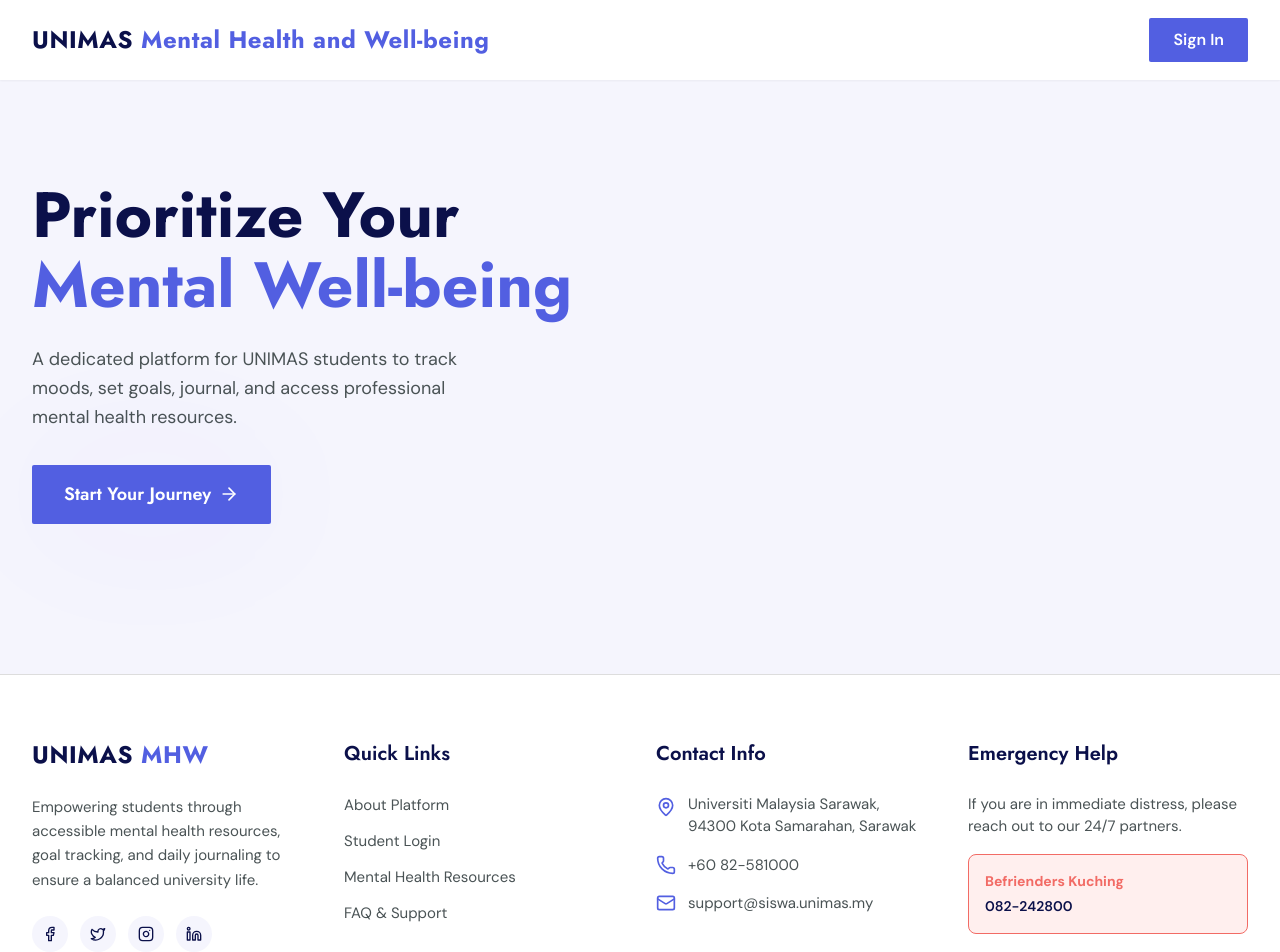
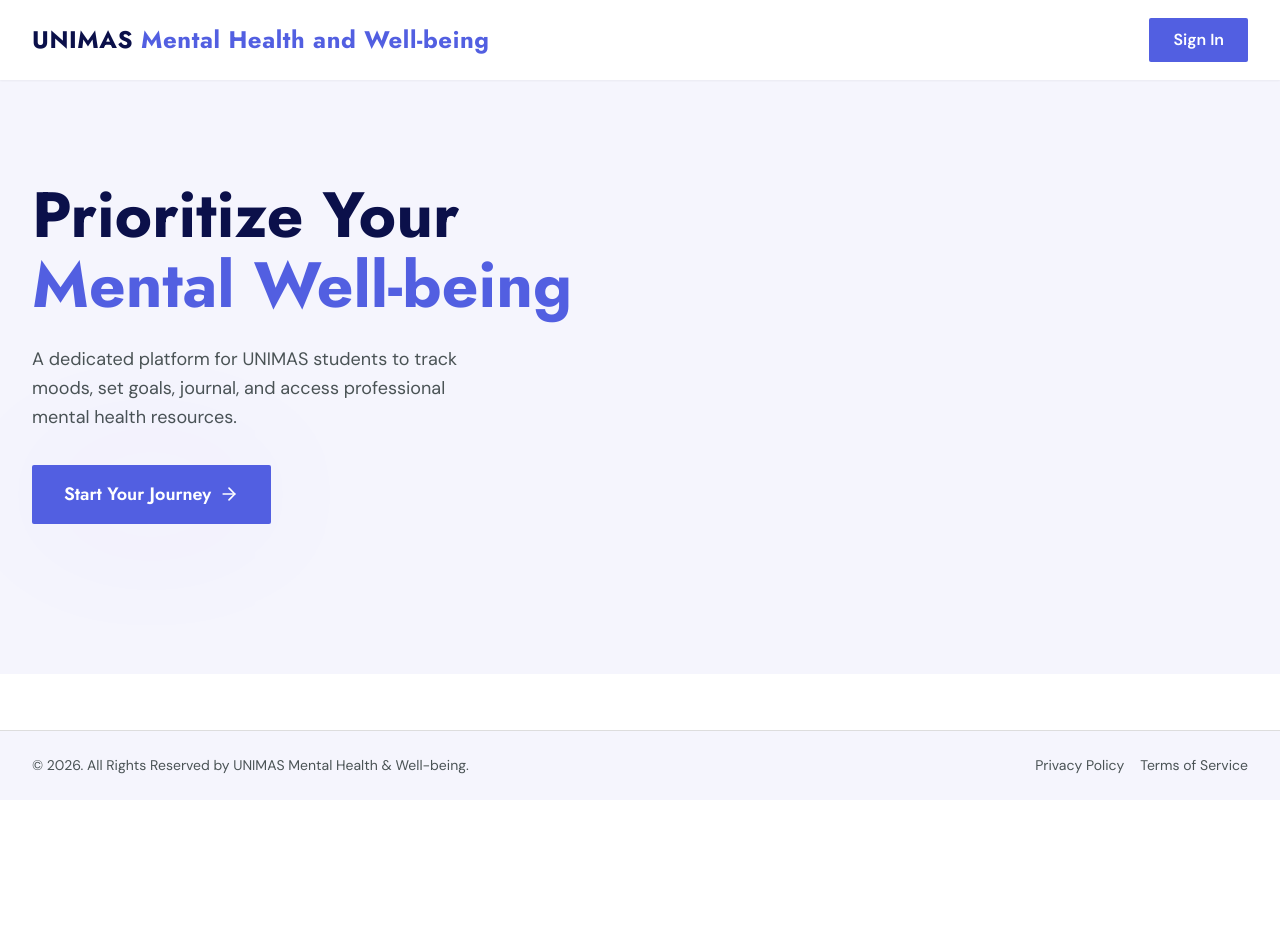
Before and after one commit to freeway6817/client, a React (Vite) app: page /landing in a window 1280 px wide. Shown: the top 952 px of the page. After the commit the page ends 800 px from the top, so only its background shows below. Built offline with nearby package versions, Linux system fonts and the light colour scheme; no server answers.

Commit message:
Remove large part of footer

```diff
--- a/src/components/Footer.jsx
+++ b/src/components/Footer.jsx
@@ -1,210 +1,241 @@
-import { MapPin, Phone, Mail } from "lucide-react";
+// import { MapPin, Phone, Mail } from "lucide-react";
+// import { Link } from "react-router-dom";
+
+// export default function Footer({ compact = false }) {
+//   return (
+//     <footer className="bg-white mt-auto w-full">
+//       {/* Only show the large footer content if compact is FALSE */}
+//       {!compact && (
+//         <div className="border-t border-theme-border pt-16">
+//           <div className="max-w-7xl mx-auto px-4 sm:px-8 pb-12">
+//             <div className="grid grid-cols-1 md:grid-cols-2 lg:grid-cols-4 gap-8">
+//               {/* Column 1: About */}
+//               <div>
+//                 <div className="mb-6">
+//                   <span className="font-heading text-2xl font-bold text-theme-dark tracking-wide">
+//                     UNIMAS <span className="text-theme-blue">MHW</span>
+//                   </span>
+//                 </div>
+//                 <p className="text-[15px] text-theme-body mb-6 leading-relaxed">
+//                   Empowering students through accessible mental health
+//                   resources, goal tracking, and daily journaling to ensure a
+//                   balanced university life.
+//                 </p>
+//                 <div className="flex gap-3">
+//                   <a
+//                     href="#"
+//                     className="w-9 h-9 rounded-full bg-theme-light flex items-center justify-center text-theme-dark hover:bg-theme-blue hover:text-white transition-colors"
+//                   >
+//                     <svg
+//                       xmlns="http://www.w3.org/2000/svg"
+//                       width="16"
+//                       height="16"
+//                       viewBox="0 0 24 24"
+//                       fill="none"
+//                       stroke="currentColor"
+//                       strokeWidth="2"
+//                       strokeLinecap="round"
+//                       strokeLinejoin="round"
+//                     >
+//                       <path d="M18 2h-3a5 5 0 0 0-5 5v3H7v4h3v8h4v-8h3l1-4h-4V7a1 1 0 0 1 1-1h3z"></path>
+//                     </svg>
+//                   </a>
+//                   <a
+//                     href="#"
+//                     className="w-9 h-9 rounded-full bg-theme-light flex items-center justify-center text-theme-dark hover:bg-theme-blue hover:text-white transition-colors"
+//                   >
+//                     <svg
+//                       xmlns="http://www.w3.org/2000/svg"
+//                       width="16"
+//                       height="16"
+//                       viewBox="0 0 24 24"
+//                       fill="none"
+//                       stroke="currentColor"
+//                       strokeWidth="2"
+//                       strokeLinecap="round"
+//                       strokeLinejoin="round"
+//                     >
+//                       <path d="M22 4s-.7 2.1-2 3.4c1.6 10-9.4 17.3-18 11.6 2.2.1 4.4-.6 6-2C3 15.5.5 9.6 3 5c2.2 2.6 5.6 4.1 9 4-.9-4.2 4-6.6 7-3.8 1.1 0 3-1.2 3-1.2z"></path>
+//                     </svg>
+//                   </a>
+//                   <a
+//                     href="#"
+//                     className="w-9 h-9 rounded-full bg-theme-light flex items-center justify-center text-theme-dark hover:bg-theme-blue hover:text-white transition-colors"
+//                   >
+//                     <svg
+//                       xmlns="http://www.w3.org/2000/svg"
+//                       width="16"
+//                       height="16"
+//                       viewBox="0 0 24 24"
+//                       fill="none"
+//                       stroke="currentColor"
+//                       strokeWidth="2"
+//                       strokeLinecap="round"
+//                       strokeLinejoin="round"
+//                     >
+//                       <rect
+//                         x="2"
+//                         y="2"
+//                         width="20"
+//                         height="20"
+//                         rx="5"
+//                         ry="5"
+//                       ></rect>
+//                       <path d="M16 11.37A4 4 0 1 1 12.63 8 4 4 0 0 1 16 11.37z"></path>
+//                       <line x1="17.5" y1="6.5" x2="17.51" y2="6.5"></line>
+//                     </svg>
+//                   </a>
+//                   <a
+//                     href="#"
+//                     className="w-9 h-9 rounded-full bg-theme-light flex items-center justify-center text-theme-dark hover:bg-theme-blue hover:text-white transition-colors"
+//                   >
+//                     <svg
+//                       xmlns="http://www.w3.org/2000/svg"
+//                       width="16"
+//                       height="16"
+//                       viewBox="0 0 24 24"
+//                       fill="none"
+//                       stroke="currentColor"
+//                       strokeWidth="2"
+//                       strokeLinecap="round"
+//                       strokeLinejoin="round"
+//                     >
+//                       <path d="M16 8a6 6 0 0 1 6 6v7h-4v-7a2 2 0 0 0-2-2 2 2 0 0 0-2 2v7h-4v-7a6 6 0 0 1 6-6z"></path>
+//                       <rect x="2" y="9" width="4" height="12"></rect>
+//                       <circle cx="4" cy="4" r="2"></circle>
+//                     </svg>
+//                   </a>
+//                 </div>
+//               </div>
+
+//               {/* Column 2: Quick Links */}
+//               <div>
+//                 <h4 className="font-heading text-[20px] font-semibold text-theme-dark mb-6">
+//                   Quick Links
+//                 </h4>
+//                 <ul className="flex flex-col gap-3 list-none p-0">
+//                   <li>
+//                     <Link
+//                       to="/about"
+//                       className="text-[15px] text-theme-body hover:text-theme-blue transition-colors no-underline"
+//                     >
+//                       About Platform
+//                     </Link>
+//                   </li>
+//                   <li>
+//                     <Link
+//                       to="/login"
+//                       className="text-[15px] text-theme-body hover:text-theme-blue transition-colors no-underline"
+//                     >
+//                       Student Login
+//                     </Link>
+//                   </li>
+//                   <li>
+//                     <Link
+//                       to="/resources"
+//                       className="text-[15px] text-theme-body hover:text-theme-blue transition-colors no-underline"
+//                     >
+//                       Mental Health Resources
+//                     </Link>
+//                   </li>
+//                   <li>
+//                     <Link
+//                       to="/faq"
+//                       className="text-[15px] text-theme-body hover:text-theme-blue transition-colors no-underline"
+//                     >
+//                       FAQ & Support
+//                     </Link>
+//                   </li>
+//                 </ul>
+//               </div>
+
+//               {/* Column 3: Contact Info */}
+//               <div>
+//                 <h4 className="font-heading text-[20px] font-semibold text-theme-dark mb-6">
+//                   Contact Info
+//                 </h4>
+//                 <div className="flex flex-col gap-4">
+//                   <div className="flex items-start gap-3">
+//                     <MapPin
+//                       size={20}
+//                       className="text-theme-blue flex-shrink-0 mt-1"
+//                     />
+//                     <p className="text-[15px] text-theme-body">
+//                       Universiti Malaysia Sarawak, <br /> 94300 Kota Samarahan,
+//                       Sarawak
+//                     </p>
+//                   </div>
+//                   <div className="flex items-center gap-3">
+//                     <Phone
+//                       size={20}
+//                       className="text-theme-blue flex-shrink-0"
+//                     />
+//                     <p className="text-[15px] text-theme-body">+60 82-581000</p>
+//                   </div>
+//                   <div className="flex items-center gap-3">
+//                     <Mail size={20} className="text-theme-blue flex-shrink-0" />
+//                     <p className="text-[15px] text-theme-body">
+//                       support@siswa.unimas.my
+//                     </p>
+//                   </div>
+//                 </div>
+//               </div>
+
+//               {/* Column 4: Emergency Contacts */}
+//               <div>
+//                 <h4 className="font-heading text-[20px] font-semibold text-theme-dark mb-6">
+//                   Emergency Help
+//                 </h4>
+//                 <p className="text-[15px] text-theme-body mb-4">
+//                   If you are in immediate distress, please reach out to our 24/7
+//                   partners.
+//                 </p>
+//                 <div className="bg-[#FFEFEE] border border-theme-red rounded-lg p-4">
+//                   <h5 className="text-[14px] font-bold text-theme-red mb-1">
+//                     Befrienders Kuching
+//                   </h5>
+//                   <p className="text-[14px] font-semibold text-theme-dark">
+//                     082-242800
+//                   </p>
+//                 </div>
+//               </div>
+//             </div>
+//           </div>
+//         </div>
+//       )}
+
+//       {/* Copyright Bar (ALWAYS VISIBLE) */}
+//       <div className="bg-theme-light py-6 border-t border-theme-border">
+//         <div className="max-w-7xl mx-auto px-4 sm:px-8 flex flex-col md:flex-row items-center justify-between">
+//           <p className="text-[14px] text-theme-body">
+//             © 2026. All Rights Reserved by UNIMAS Mental Health & Well-being.
+//           </p>
+//           <div className="flex gap-4 mt-2 md:mt-0">
+//             <a
+//               href="#"
+//               className="text-[14px] text-theme-body hover:text-theme-blue transition-colors"
+//             >
+//               Privacy Policy
+//             </a>
+//             <a
+//               href="#"
+//               className="text-[14px] text-theme-body hover:text-theme-blue transition-colors"
+//             >
+//               Terms of Service
+//             </a>
+//           </div>
+//         </div>
+//       </div>
+//     </footer>
+//   );
+// }
+
 import { Link } from "react-router-dom";
 
-export default function Footer({ compact = false }) {
+export default function Footer() {
   return (
     <footer className="bg-white mt-auto w-full">
-      {/* Only show the large footer content if compact is FALSE */}
-      {!compact && (
-        <div className="border-t border-theme-border pt-16">
-          <div className="max-w-7xl mx-auto px-4 sm:px-8 pb-12">
-            <div className="grid grid-cols-1 md:grid-cols-2 lg:grid-cols-4 gap-8">
-              {/* Column 1: About */}
-              <div>
-                <div className="mb-6">
-                  <span className="font-heading text-2xl font-bold text-theme-dark tracking-wide">
-                    UNIMAS <span className="text-theme-blue">MHW</span>
-                  </span>
-                </div>
-                <p className="text-[15px] text-theme-body mb-6 leading-relaxed">
-                  Empowering students through accessible mental health
-                  resources, goal tracking, and daily journaling to ensure a
-                  balanced university life.
-                </p>
-                <div className="flex gap-3">
-                  <a
-                    href="#"
-                    className="w-9 h-9 rounded-full bg-theme-light flex items-center justify-center text-theme-dark hover:bg-theme-blue hover:text-white transition-colors"
-                  >
-                    <svg
-                      xmlns="http://www.w3.org/2000/svg"
-                      width="16"
-                      height="16"
-                      viewBox="0 0 24 24"
-                      fill="none"
-                      stroke="currentColor"
-                      strokeWidth="2"
-                      strokeLinecap="round"
-                      strokeLinejoin="round"
-                    >
-                      <path d="M18 2h-3a5 5 0 0 0-5 5v3H7v4h3v8h4v-8h3l1-4h-4V7a1 1 0 0 1 1-1h3z"></path>
-                    </svg>
-                  </a>
-                  <a
-                    href="#"
-                    className="w-9 h-9 rounded-full bg-theme-light flex items-center justify-center text-theme-dark hover:bg-theme-blue hover:text-white transition-colors"
-                  >
-                    <svg
-                      xmlns="http://www.w3.org/2000/svg"
-                      width="16"
-                      height="16"
-                      viewBox="0 0 24 24"
-                      fill="none"
-                      stroke="currentColor"
-                      strokeWidth="2"
-                      strokeLinecap="round"
-                      strokeLinejoin="round"
-                    >
-                      <path d="M22 4s-.7 2.1-2 3.4c1.6 10-9.4 17.3-18 11.6 2.2.1 4.4-.6 6-2C3 15.5.5 9.6 3 5c2.2 2.6 5.6 4.1 9 4-.9-4.2 4-6.6 7-3.8 1.1 0 3-1.2 3-1.2z"></path>
-                    </svg>
-                  </a>
-                  <a
-                    href="#"
-                    className="w-9 h-9 rounded-full bg-theme-light flex items-center justify-center text-theme-dark hover:bg-theme-blue hover:text-white transition-colors"
-                  >
-                    <svg
-                      xmlns="http://www.w3.org/2000/svg"
-                      width="16"
-                      height="16"
-                      viewBox="0 0 24 24"
-                      fill="none"
-                      stroke="currentColor"
-                      strokeWidth="2"
-                      strokeLinecap="round"
-                      strokeLinejoin="round"
-                    >
-                      <rect
-                        x="2"
-                        y="2"
-                        width="20"
-                        height="20"
-                        rx="5"
-                        ry="5"
-                      ></rect>
-                      <path d="M16 11.37A4 4 0 1 1 12.63 8 4 4 0 0 1 16 11.37z"></path>
-                      <line x1="17.5" y1="6.5" x2="17.51" y2="6.5"></line>
-                    </svg>
-                  </a>
-                  <a
-                    href="#"
-                    className="w-9 h-9 rounded-full bg-theme-light flex items-center justify-center text-theme-dark hover:bg-theme-blue hover:text-white transition-colors"
-                  >
-                    <svg
-                      xmlns="http://www.w3.org/2000/svg"
-                      width="16"
-                      height="16"
-                      viewBox="0 0 24 24"
-                      fill="none"
-                      stroke="currentColor"
-                      strokeWidth="2"
-                      strokeLinecap="round"
-                      strokeLinejoin="round"
-                    >
-                      <path d="M16 8a6 6 0 0 1 6 6v7h-4v-7a2 2 0 0 0-2-2 2 2 0 0 0-2 2v7h-4v-7a6 6 0 0 1 6-6z"></path>
-                      <rect x="2" y="9" width="4" height="12"></rect>
-                      <circle cx="4" cy="4" r="2"></circle>
-                    </svg>
-                  </a>
-                </div>
-              </div>
-
-              {/* Column 2: Quick Links */}
-              <div>
-                <h4 className="font-heading text-[20px] font-semibold text-theme-dark mb-6">
-                  Quick Links
-                </h4>
-                <ul className="flex flex-col gap-3 list-none p-0">
-                  <li>
-                    <Link
-                      to="/about"
-                      className="text-[15px] text-theme-body hover:text-theme-blue transition-colors no-underline"
-                    >
-                      About Platform
-                    </Link>
-                  </li>
-                  <li>
-                    <Link
-                      to="/login"
-                      className="text-[15px] text-theme-body hover:text-theme-blue transition-colors no-underline"
-                    >
-                      Student Login
-                    </Link>
-                  </li>
-                  <li>
-                    <Link
-                      to="/resources"
-                      className="text-[15px] text-theme-body hover:text-theme-blue transition-colors no-underline"
-                    >
-                      Mental Health Resources
-                    </Link>
-                  </li>
-                  <li>
-                    <Link
-                      to="/faq"
-                      className="text-[15px] text-theme-body hover:text-theme-blue transition-colors no-underline"
-                    >
-                      FAQ & Support
-                    </Link>
-                  </li>
-                </ul>
-              </div>
-
-              {/* Column 3: Contact Info */}
-              <div>
-                <h4 className="font-heading text-[20px] font-semibold text-theme-dark mb-6">
-                  Contact Info
-                </h4>
-                <div className="flex flex-col gap-4">
-                  <div className="flex items-start gap-3">
-                    <MapPin
-                      size={20}
-                      className="text-theme-blue flex-shrink-0 mt-1"
-                    />
-                    <p className="text-[15px] text-theme-body">
-                      Universiti Malaysia Sarawak, <br /> 94300 Kota Samarahan,
-                      Sarawak
-                    </p>
-                  </div>
-                  <div className="flex items-center gap-3">
-                    <Phone
-                      size={20}
-                      className="text-theme-blue flex-shrink-0"
-                    />
-                    <p className="text-[15px] text-theme-body">+60 82-581000</p>
-                  </div>
-                  <div className="flex items-center gap-3">
-                    <Mail size={20} className="text-theme-blue flex-shrink-0" />
-                    <p className="text-[15px] text-theme-body">
-                      support@siswa.unimas.my
-                    </p>
-                  </div>
-                </div>
-              </div>
-
-              {/* Column 4: Emergency Contacts */}
-              <div>
-                <h4 className="font-heading text-[20px] font-semibold text-theme-dark mb-6">
-                  Emergency Help
-                </h4>
-                <p className="text-[15px] text-theme-body mb-4">
-                  If you are in immediate distress, please reach out to our 24/7
-                  partners.
-                </p>
-                <div className="bg-[#FFEFEE] border border-theme-red rounded-lg p-4">
-                  <h5 className="text-[14px] font-bold text-theme-red mb-1">
-                    Befrienders Kuching
-                  </h5>
-                  <p className="text-[14px] font-semibold text-theme-dark">
-                    082-242800
-                  </p>
-                </div>
-              </div>
-            </div>
-          </div>
-        </div>
-      )}
-
-      {/* Copyright Bar (ALWAYS VISIBLE) */}
+      {/* Copyright Bar */}
       <div className="bg-theme-light py-6 border-t border-theme-border">
         <div className="max-w-7xl mx-auto px-4 sm:px-8 flex flex-col md:flex-row items-center justify-between">
           <p className="text-[14px] text-theme-body">
```
